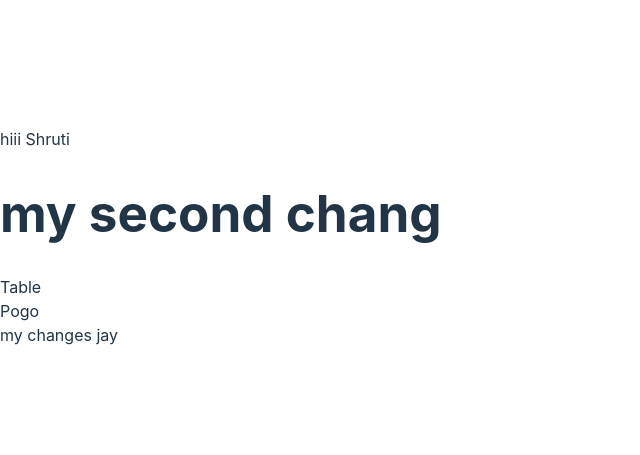
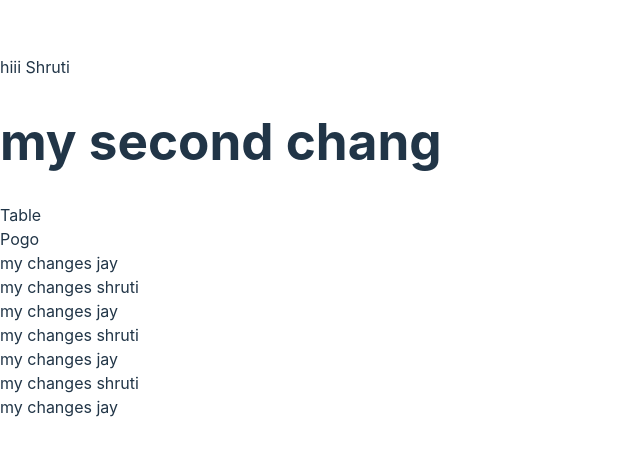
Before and after one commit to shrutikamani/Table-data, a React (Vite) app in the folder Frontend/: page / in a window 1280 px wide. Shown: the part 163-618 px from the top of the page, without its empty margins (0-640 px from the left). Built offline with nearby package versions, Linux system fonts and the light colour scheme.

Commit message:
shruti's add code

```diff
--- a/Frontend/src/Chhotabheem.jsx
+++ b/Frontend/src/Chhotabheem.jsx
@@ -3,7 +3,16 @@ import React from 'react'
 const Chhotabheem = () =>
 {
   return (
+    <>
     <div>my changes jay</div>
+      <div>my changes shruti</div>
+      <div>my changes jay</div>
+      <div>my changes shruti</div>
+      <div>my changes jay</div>
+      <div>my changes shruti</div>
+      <div>my changes jay</div>
+    </>
+
   )
 }
 
```
